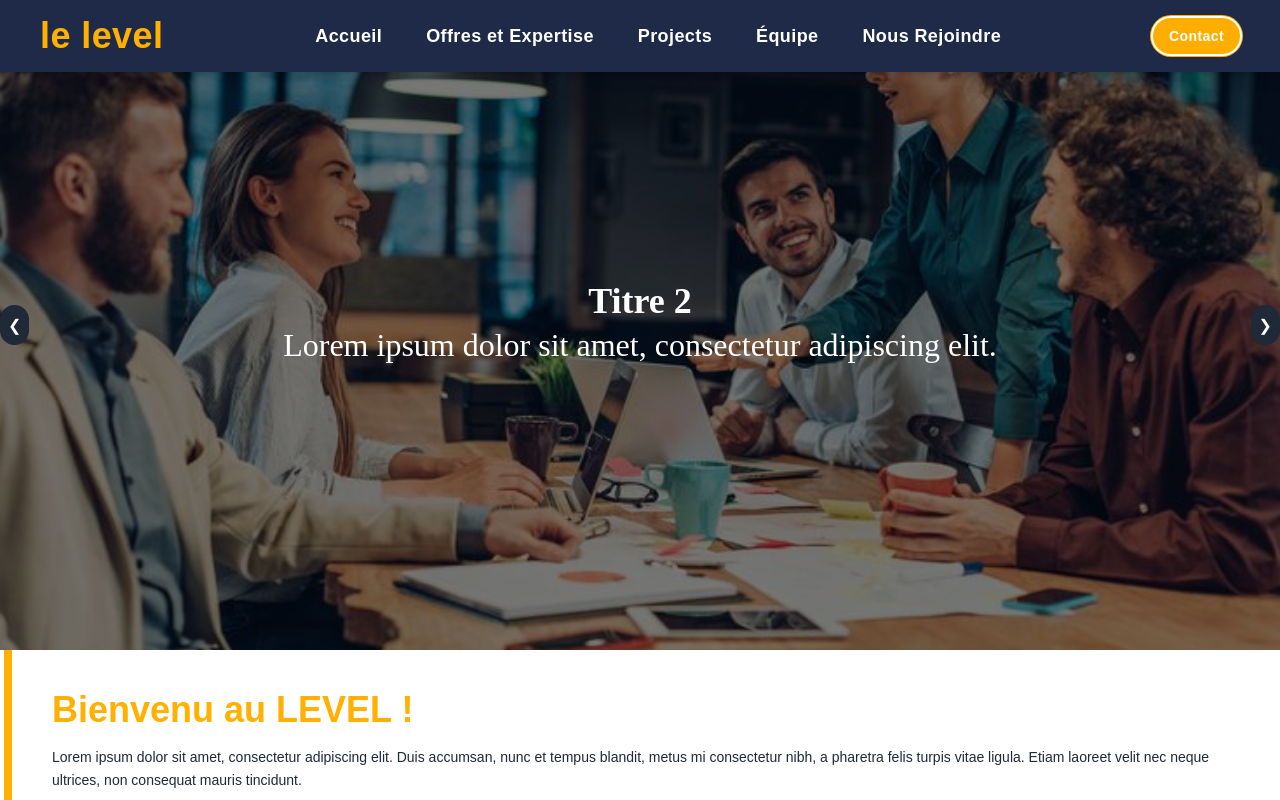
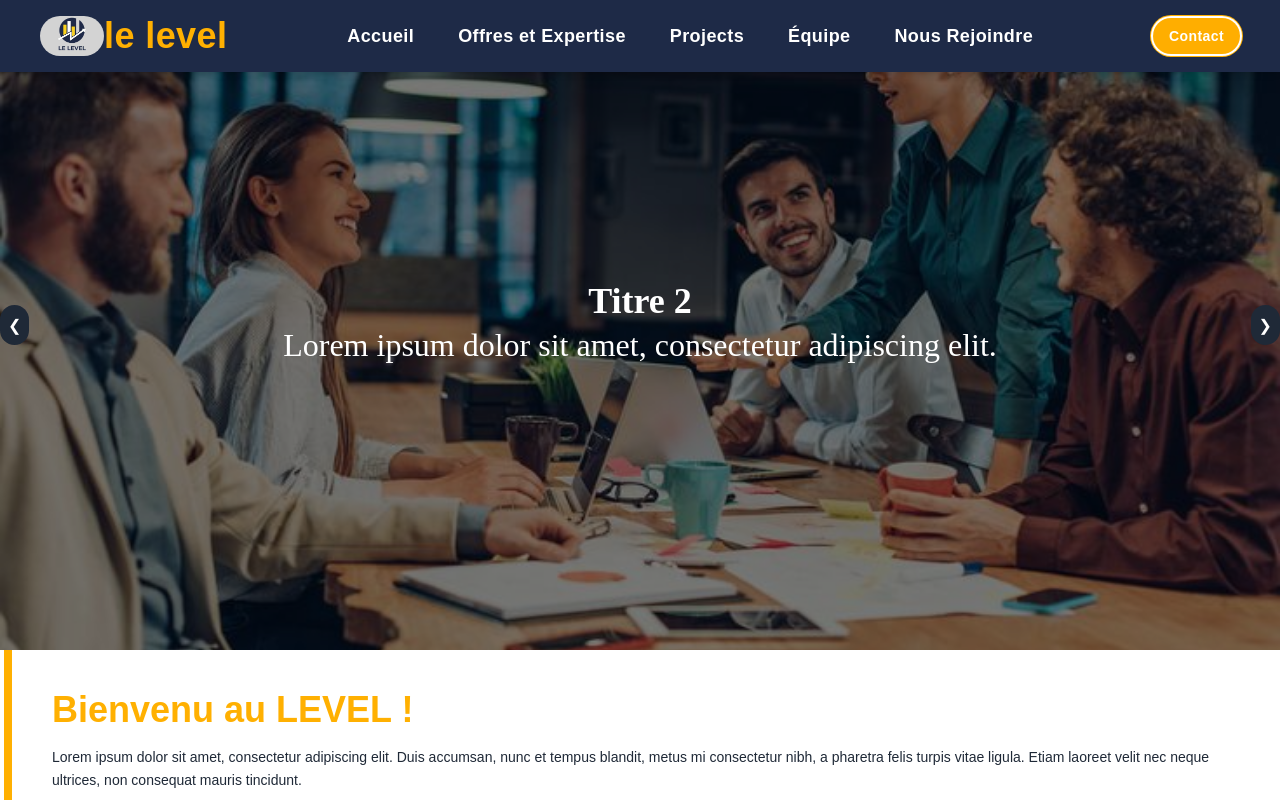
Before and after one commit to klauza25/klauza25.github.io, a website: page index.html in a window 1280 px wide. Shown: the top 800 px of the page. Drawn offline with nearby package versions, Linux system fonts and the light colour scheme; a web font is replaced by a local one.

Commit message:
Update index.html
hidden

```diff
--- a/index.html
+++ b/index.html
@@ -117,7 +117,7 @@ img {
     <header class=' flex shadow-md py-4 px-4 sm:px-10 bg-primary  font-[sans-serif] min-h-[70px] tracking-wide fixed w-full z-50'>
         <div class='flex flex-wrap items-center justify-between gap-5 w-full text-4xl   font-bold'>
 
-          <a href="javascript:void(0)" class="text-secondary flex"><img src="logo.jpeg" class="w-16 h-10 rounded-full hidden" alt="">le level
+          <a href="javascript:void(0)" class="text-secondary flex"><img src="logo.jpeg" class="w-16 h-10 rounded-full max-md:hidden" alt="">le level
           </a>
           <!-- <img src="" alt="logo" class='w-36' /> -->
           <div id="collapseMenu"
```
